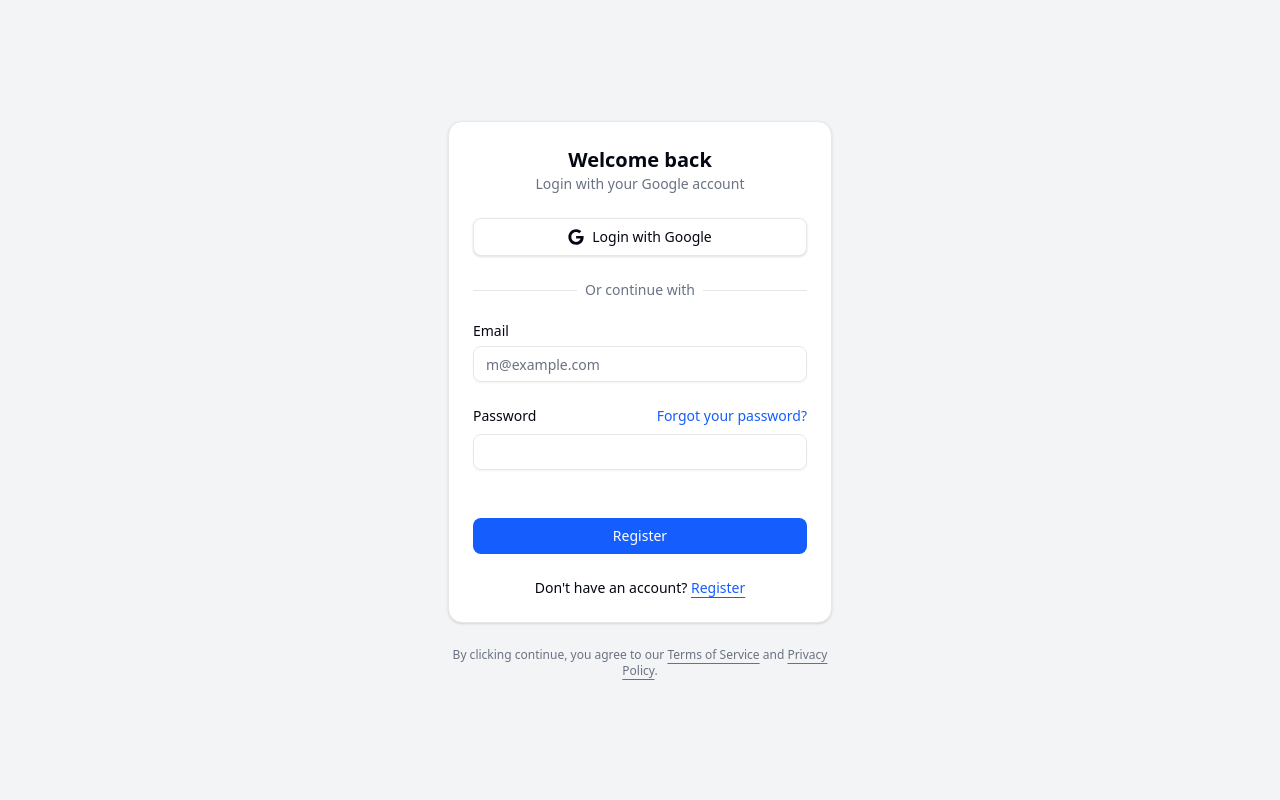
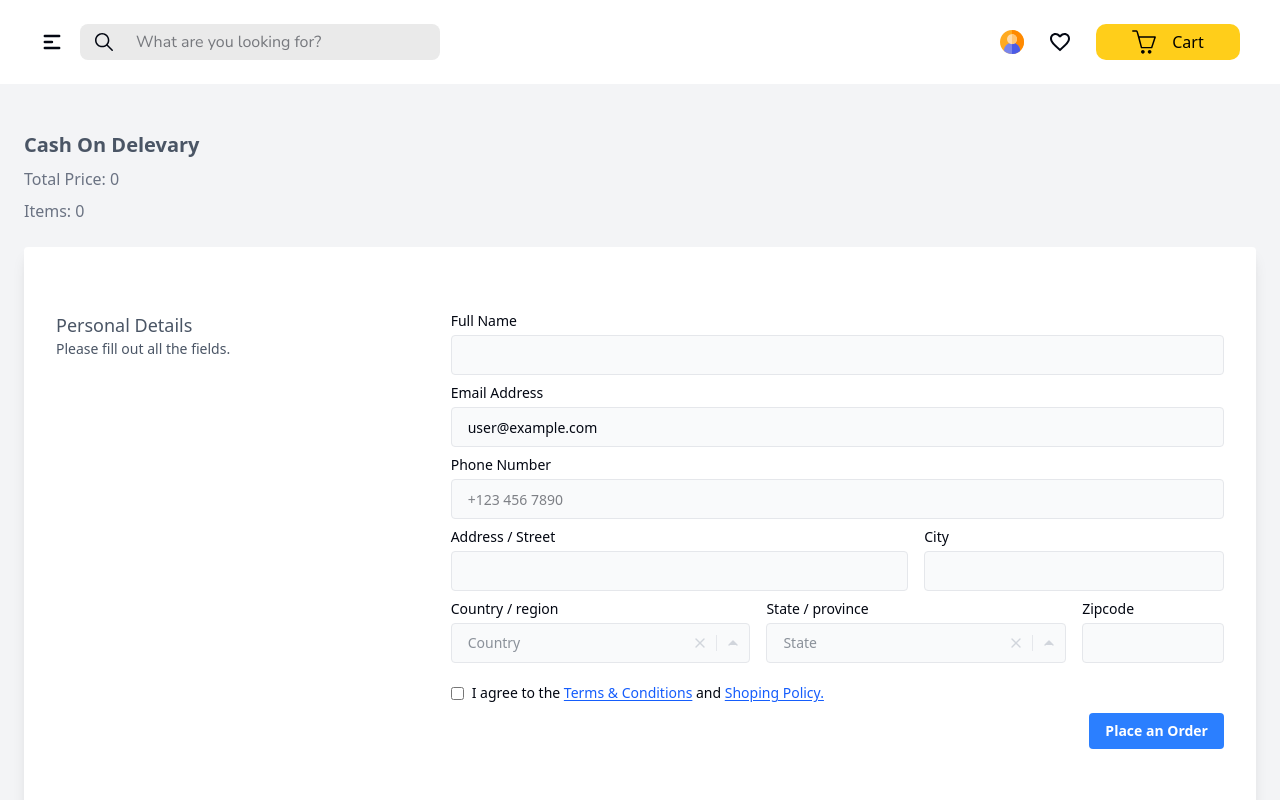
Before and after one commit to Shitanshukumar607/Book-Store, a React (Vite) app in the folder frontend/: page /checkout in a window 1280 px wide. Before the commit this address led to /login. Shown: the top 800 px of the page. Built offline with nearby package versions, Linux system fonts and the light colour scheme; no server answers; sample sign-in values are in the browser's storage.

Commit message:
add: loading

```diff
--- a/frontend/src/routes/PrivateRoute.jsx
+++ b/frontend/src/routes/PrivateRoute.jsx
@@ -2,8 +2,9 @@
 import { Navigate } from "react-router";
 
 const PrivateRoute = ({ children }) => {
-  const { currentUser: user } = useAuth();
+  const { currentUser: user, isLoading } = useAuth();
 
+  if (isLoading) return <div>Loading...</div>;
   if (user) return children;
 
   return <Navigate to="/login" replace></Navigate>;
```
